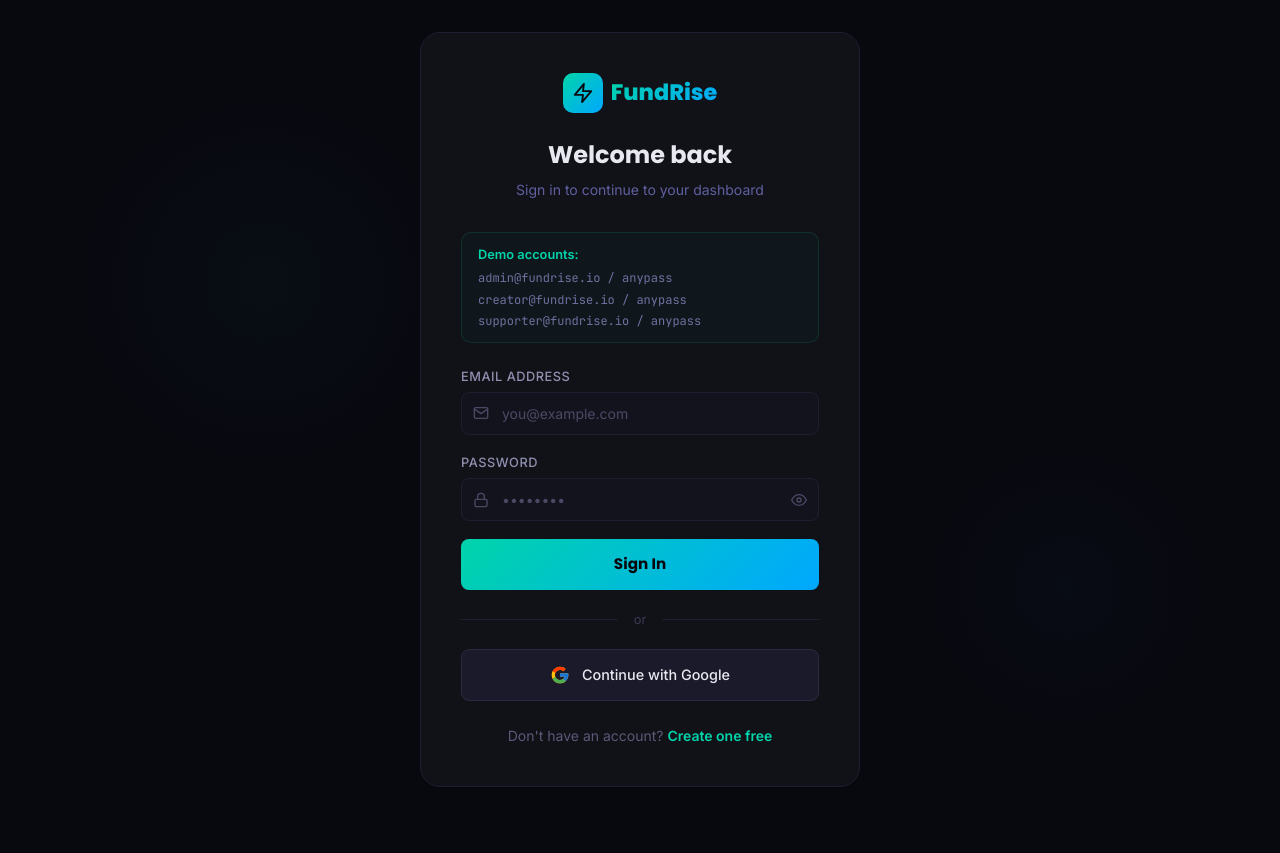
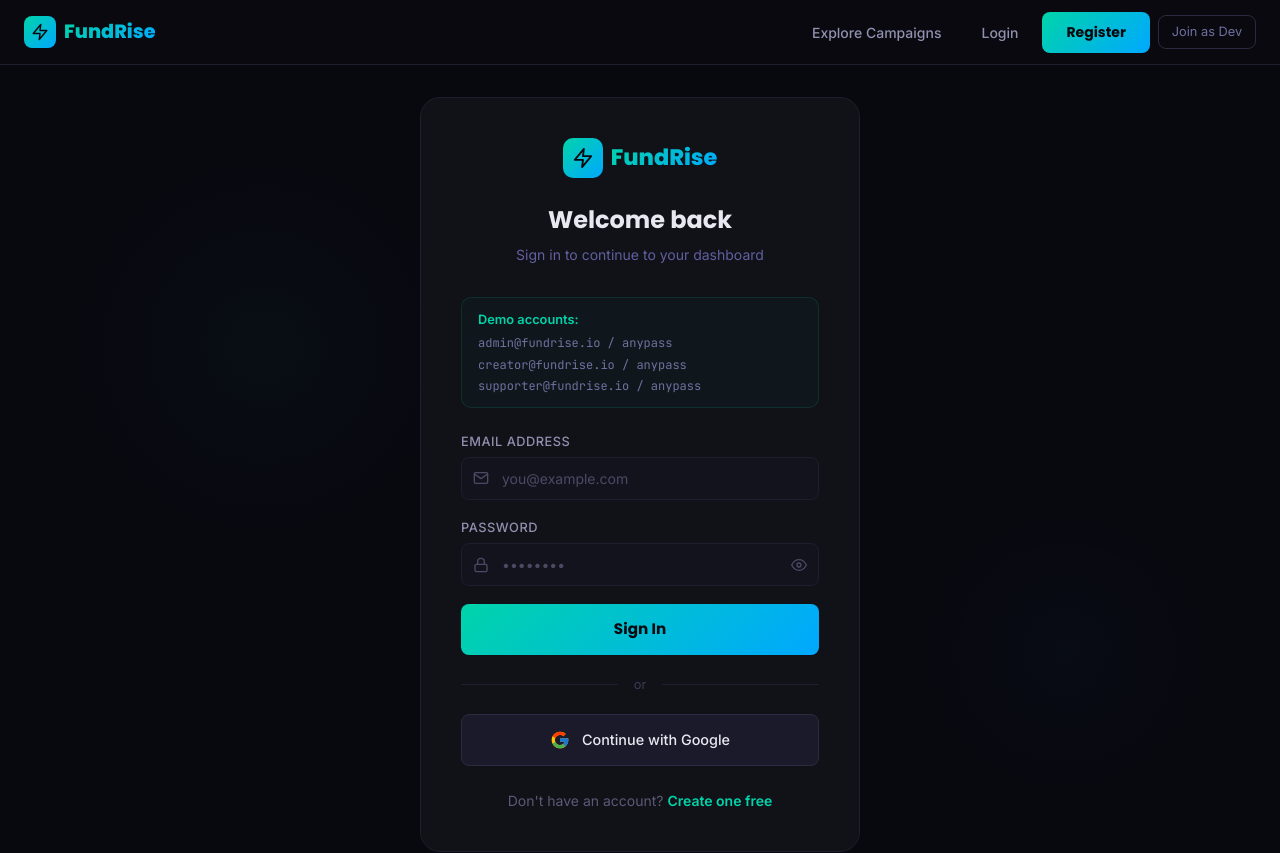
Before and after one commit to jumana-rahman/A11-FundRise-Client, a React (Vite) app: page /login in a window 1280 px wide. Shown: the top 853 px of the page. Before the commit the page ends 819 px from the top, so only its background shows below. Built offline with nearby package versions, Linux system fonts and the light colour scheme.

Commit message:
Add navbar and footer to login/register pages

```diff
--- a/src/App.tsx
+++ b/src/App.tsx
@@ -40,11 +40,11 @@
 
 function PublicLayout({ children }: { children: React.ReactNode }) {
   return (
-    <>
+    <div style={{ display: 'flex', flexDirection: 'column', minHeight: '100vh' }}>
       <Navbar />
-      {children}
+      <div style={{ flex: 1 }}>{children}</div>
       <Footer />
-    </>
+    </div>
   )
 }
 
@@ -53,8 +53,8 @@
     <Routes>
       <Route path="/" element={<PublicLayout><Home /></PublicLayout>} />
       <Route path="/explore" element={<Explore />} />
-      <Route path="/login" element={<Login />} />
-      <Route path="/register" element={<Register />} />
+      <Route path="/login" element={<PublicLayout><Login /></PublicLayout>} />
+      <Route path="/register" element={<PublicLayout><Register /></PublicLayout>} />
 
       <Route path="/dashboard" element={<DashboardLayout />}>
         <Route index element={<DefaultDashboard />} />
--- a/src/pages/Login.tsx
+++ b/src/pages/Login.tsx
@@ -50,7 +50,7 @@
   }
 
   return (
-    <div style={{ minHeight: '100vh', background: '#08080f', display: 'flex', alignItems: 'center', justifyContent: 'center', padding: '2rem 1rem', position: 'relative', overflow: 'hidden' }}>
+    <div style={{ background: '#08080f', display: 'flex', alignItems: 'center', justifyContent: 'center', padding: '2rem 1rem', position: 'relative', overflow: 'hidden' }}>
       {/* Bg decorations */}
       <div style={{ position: 'absolute', top: '10%', left: '5%', width: 400, height: 400, background: 'radial-gradient(circle, #00d4aa08, transparent 70%)', pointerEvents: 'none' }} />
       <div style={{ position: 'absolute', bottom: '10%', right: '5%', width: 300, height: 300, background: 'radial-gradient(circle, #00a8ff06, transparent 70%)', pointerEvents: 'none' }} />
--- a/src/pages/Register.tsx
+++ b/src/pages/Register.tsx
@@ -60,7 +60,7 @@
   ]
 
   return (
-    <div style={{ minHeight: '100vh', background: '#08080f', display: 'flex', alignItems: 'center', justifyContent: 'center', padding: '2rem 1rem', position: 'relative', overflow: 'hidden' }}>
+    <div style={{ background: '#08080f', display: 'flex', alignItems: 'center', justifyContent: 'center', padding: '2rem 1rem', position: 'relative', overflow: 'hidden' }}>
       <div style={{ position: 'absolute', top: '10%', right: '5%', width: 400, height: 400, background: 'radial-gradient(circle, #a78bfa08, transparent 70%)', pointerEvents: 'none' }} />
       <div style={{ position: 'absolute', bottom: '10%', left: '5%', width: 300, height: 300, background: 'radial-gradient(circle, #00d4aa06, transparent 70%)', pointerEvents: 'none' }} />
 
```
